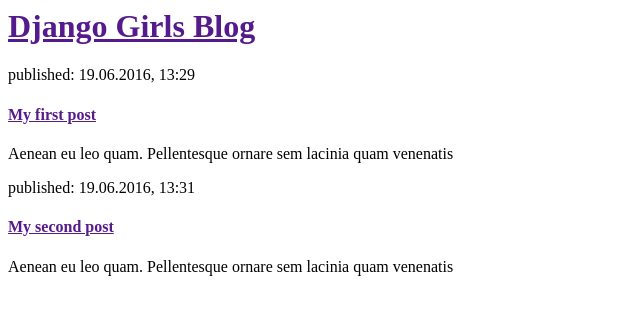
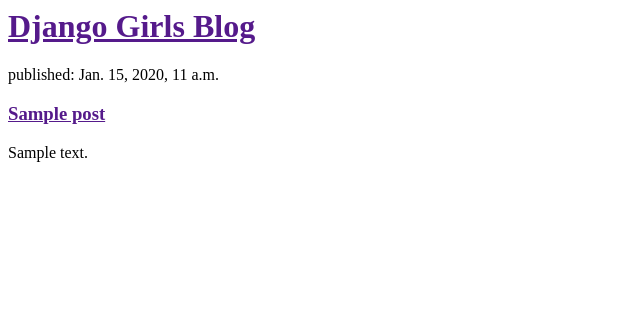
Before and after one commit to agag007/my-first-blog, a Django app: template blog/templates/blog/post_list.html in a window 1280 px wide. Shown: the top 315 px of the page, without its empty margins (0-640 px from the left). Run offline with Django 3.2, Linux system fonts and the light colour scheme; the template is opened without the code that fills it: values that come from a table or form of the project are taken from there, others are empty; tables that the repository leaves empty hold one stand-in row (values such as "Sample post").

Commit message:
Modified templates to display posts from database.

```diff
--- a/blog/templates/blog/post_list.html
+++ b/blog/templates/blog/post_list.html
@@ -7,16 +7,12 @@
           <h1><a href="">Django Girls Blog</a></h1>
         </div>
 
-        <div>
-          <p>published: 19.06.2016, 13:29</p>
-          <h4><a href="">My first post</a></h4>
-          <p>Aenean eu leo quam. Pellentesque ornare sem lacinia quam venenatis</p>
-        </div>
-
-        <div>
-          <p>published: 19.06.2016, 13:31</p>
-          <h4><a href="">My second post</a></h4>
-          <p>Aenean eu leo quam. Pellentesque ornare sem lacinia quam venenatis</p>
-        </div>
+        {% for post in posts %}
+          <div>
+            <p>published: {{ post.published_date }}</p>
+            <h3><a href="">{{ post.title }}</a></h3>
+            <p>{{ post.text|linebreaks }}</p>
+          </div>
+        {% endfor %}
     </body>
 </html>
--- a/blog/views.py
+++ b/blog/views.py
@@ -1,5 +1,8 @@
 from django.shortcuts import render
+from django.utils import timezone
+from .models import Post
 
 def post_list(request):
-    return render(request, 'blog/post_list.html', {})
+    posts = Post.objects.filter(published_date__lte=timezone.now()).order_by('published_date')
+    return render(request, 'blog/post_list.html', {'posts': posts})
 # Create your views here.
```
